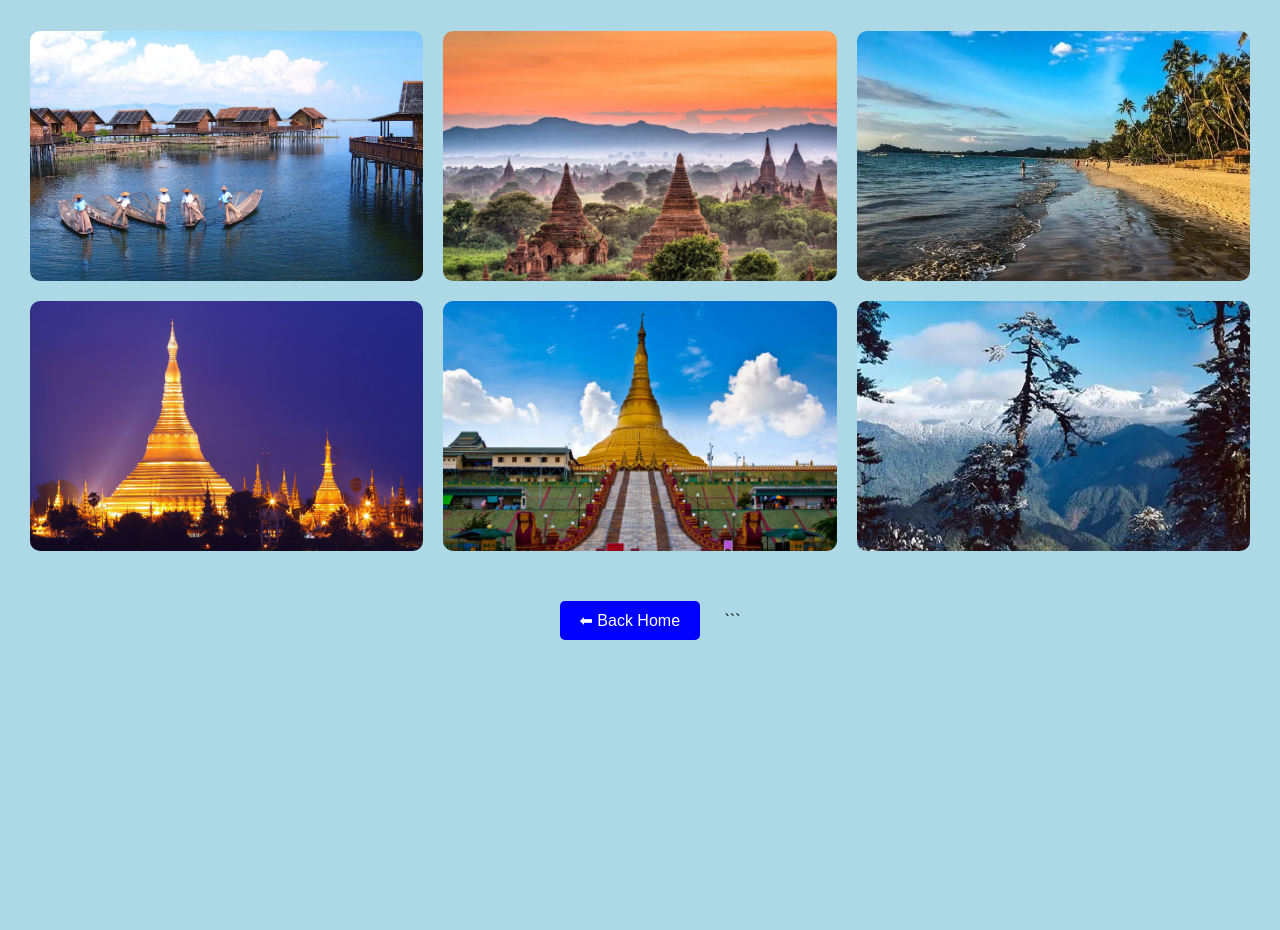
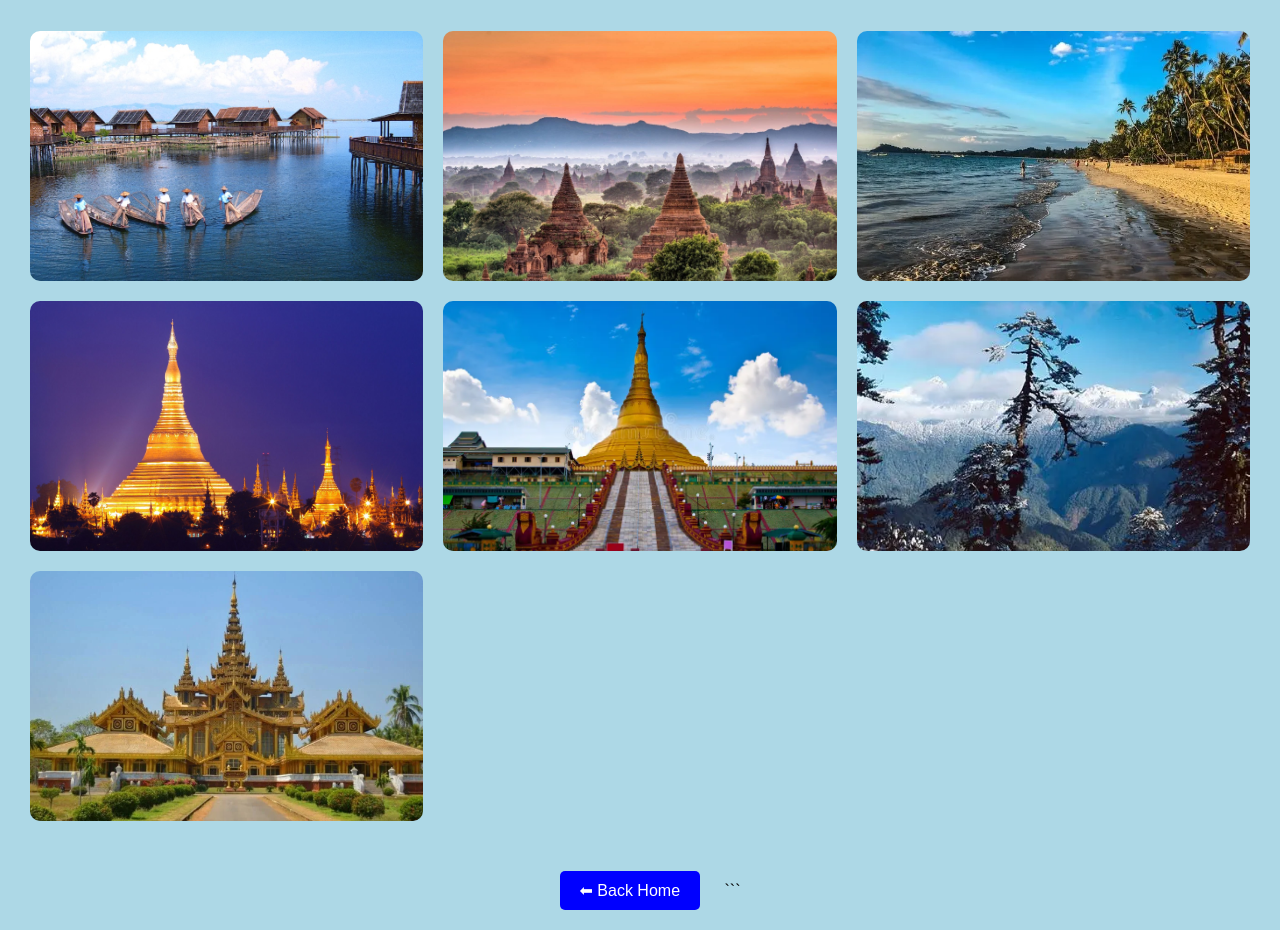
Before and after one commit to koheinhtet001/myanmar-travel-guide, a plain HTML site: page gallery.html in a window 1280 px wide. Shown: the part 97-1027 px from the top of the page. Before the commit the page ends 800 px from the top, so only its background shows below. Drawn offline with Linux system fonts and the light colour scheme.

Commit message:
Update gallery.html

```diff
--- a/gallery.html
+++ b/gallery.html
@@ -58,6 +58,7 @@
     <img src="Shwedagon.jpg" alt="Shwedagon">
     <img src="uppatasanti Pagoda.jpg" alt="Uppatasanti">
     <img src="PUTAO.jpg" alt="Putao">
+    <img src="kanbawzathadi.jpg" alt="Kanbawzathadi Palace">
 </div>
 
 <a class="btn" href="index.html">⬅ Back Home</a>
```
